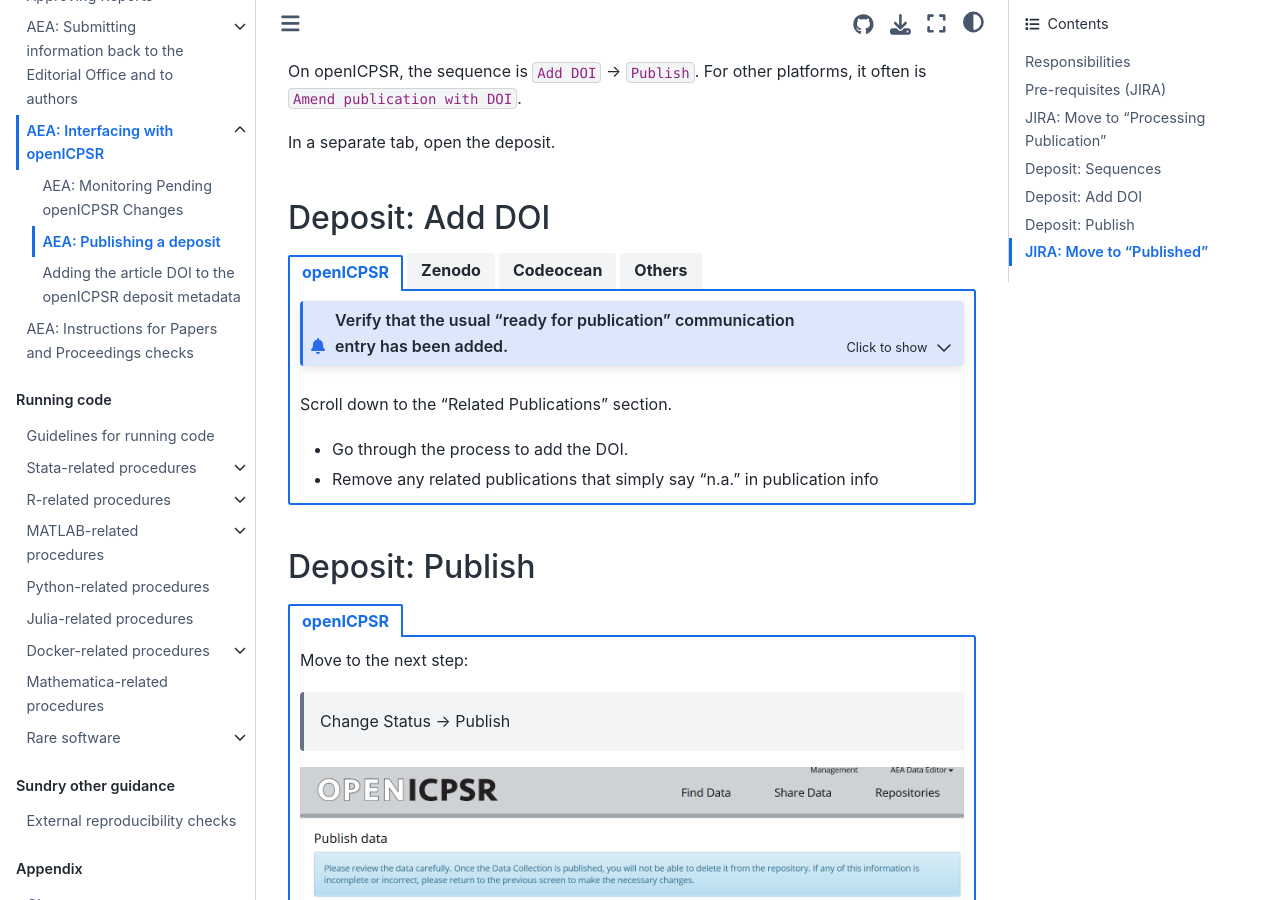
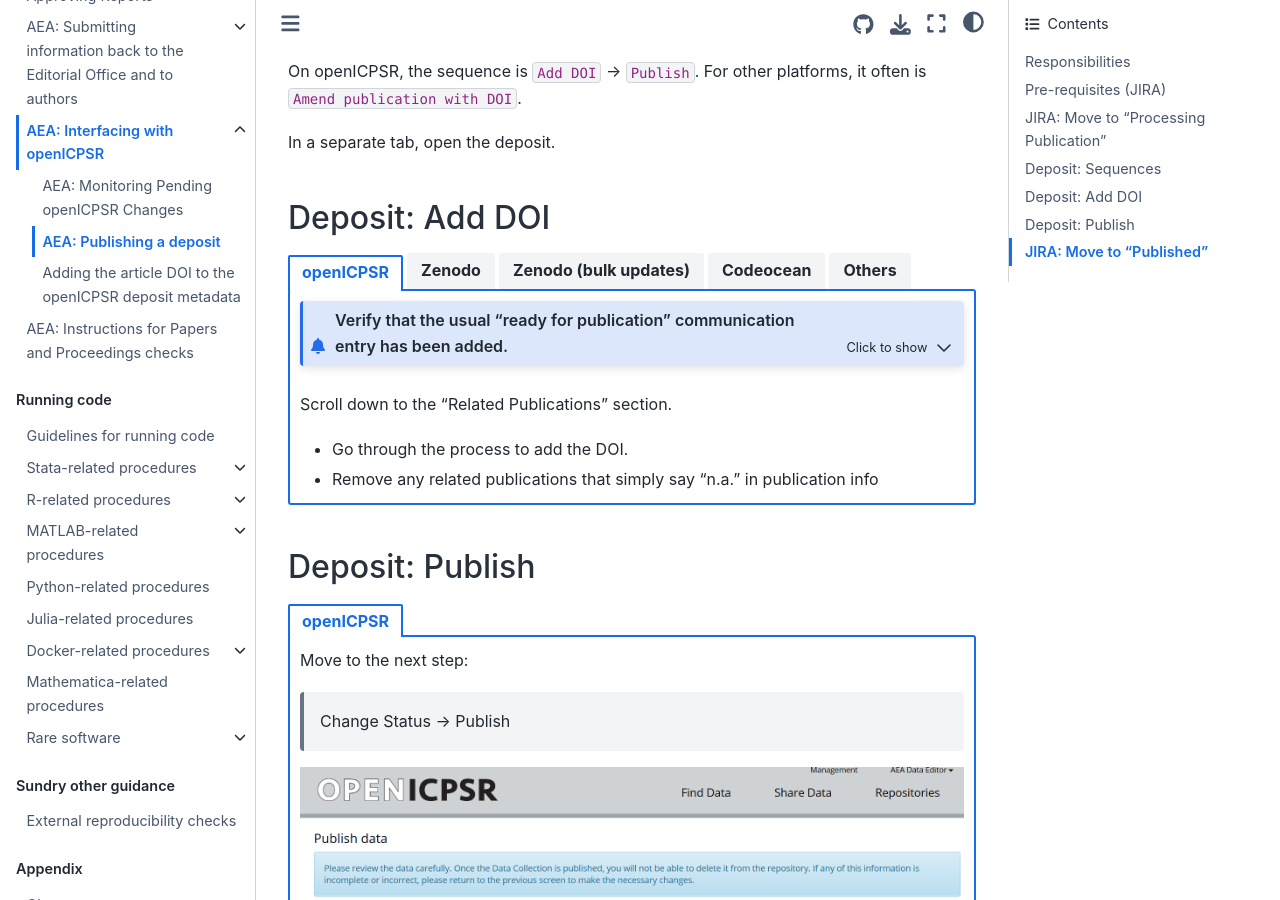
Before and after one commit to labordynamicsinstitute/ldilab-manual, a Jupyter Book: the page built from 52-openicpsr-publishing-deposit.md, in a window 1280 px wide and 900 px high, scrolled down 1569 px. Built offline with Jupyter Book 1.0.4 settings and Sphinx 7.4.7 and the Sphinx Book theme 1.1.4, drawn with Linux system fonts in a browser that asks for light colours; some of the changed lines change nothing that is shown.

Commit message:
Adding the documentation for the zenodo script

````diff
--- a/52-openicpsr-publishing-deposit.md
+++ b/52-openicpsr-publishing-deposit.md
@@ -80,6 +80,11 @@
 ::::
 
 
+
+<!-- ========================= ZENODO ========================= -->
+
+
+
 ::::{tab-item} Zenodo
 
 - go to <https://zenodo.org/communities/aeajournals/records> (you need to be a part of the curation team of the American Economic Association Community)
@@ -129,6 +134,39 @@
 
 ::::
 
+
+
+::::{tab-item} Zenodo (bulk updates)
+
+If you have a large number of deposits to update, the script [`zenodo_metadata_editor.py`](https://github.com/AEADataEditor/editor-scripts/blob/main/zenodo_metadata_editor.py) (in `editor-scripts`) can be used. Sample usage is
+
+```bash
+python zenodo_metadata_editor.py --deposit-id 1234567 --article-doi 10.1257/app.20230046 --replpkg-doi 10.3886/E194388V1
+```
+
+which will add the article and replicatory package DOIs to the deposit with ID `1234567`. Note that by default, there are two safeguards: the default instance of Zenodo is `sandbox` (the deposit number would need to exist), and the script will not actually update the deposit. Rather, you need to subsequently go to the web interface, review the changes, and then manually publish the deposit. You will need a Zenodo API token.
+
+> The script will generate a configuration file if run without arguments, which you can edit, and include the API token.
+
+If you are sure that you want to run the script against the production instance, you can use the `--production` flag, and if you know that the edits are fine, then you can use the `--publish` flag.
+
+The script will not add duplicate entries, it is safe to run multiple times.
+
+```bash
+python zenodo_metadata_editor.py --deposit-id 1234567 --article-doi 10.1257/app.20230046 --replpkg-doi 10.3886/E194388V1 --production --publish
+```
+
+is then an automated way, and if you want to iterate over multiple deposits,
+
+```bash
+for deposit in 1234567 2345678 3456789; do
+    python zenodo_metadata_editor.py --deposit-id $deposit --article-doi 10.1257/app.20230046 --replpkg-doi 10.3886/E194388V1 --production --publish
+done
+```
+will update all three deposits in one go.
+
+::::
+
 ::::{tab-item} Codeocean
 
 Send a note to the helpdesk, requesting the addition of a DOI to the related publications. **Do not create a new version!**
````
